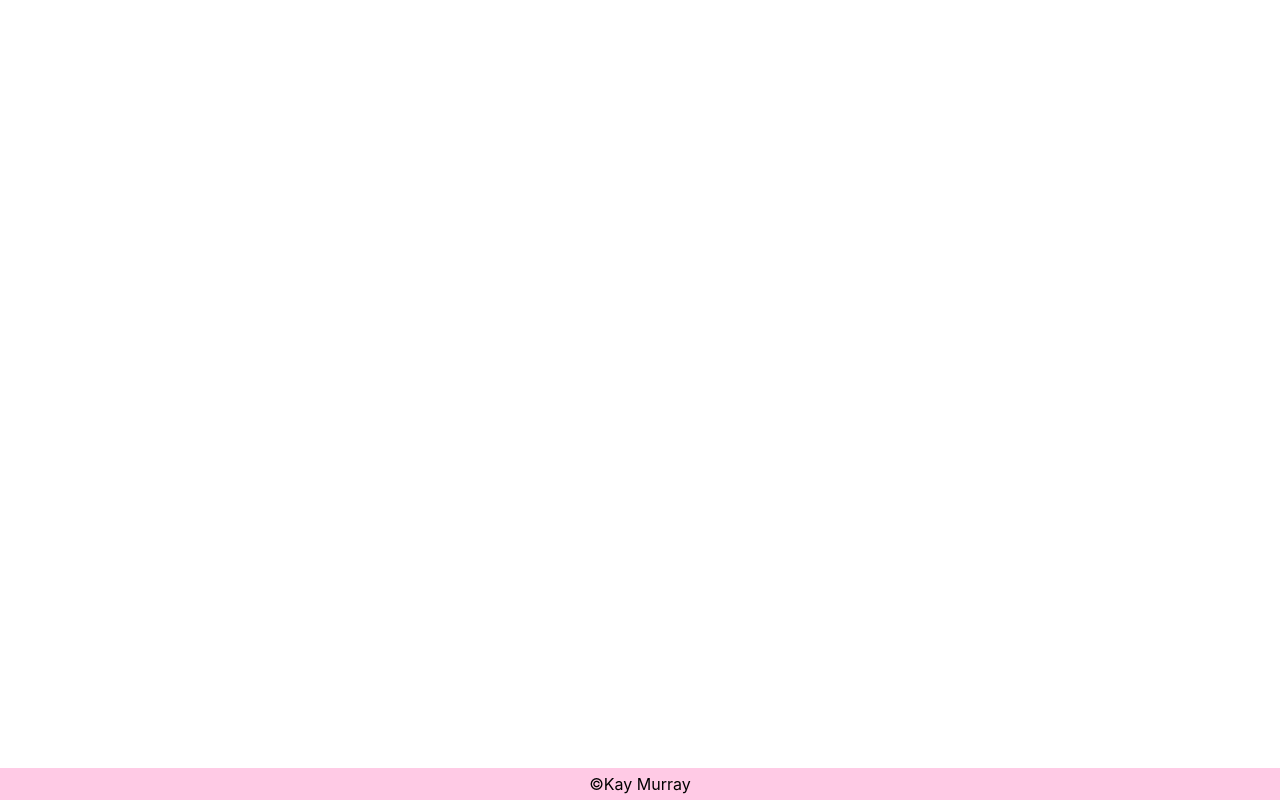
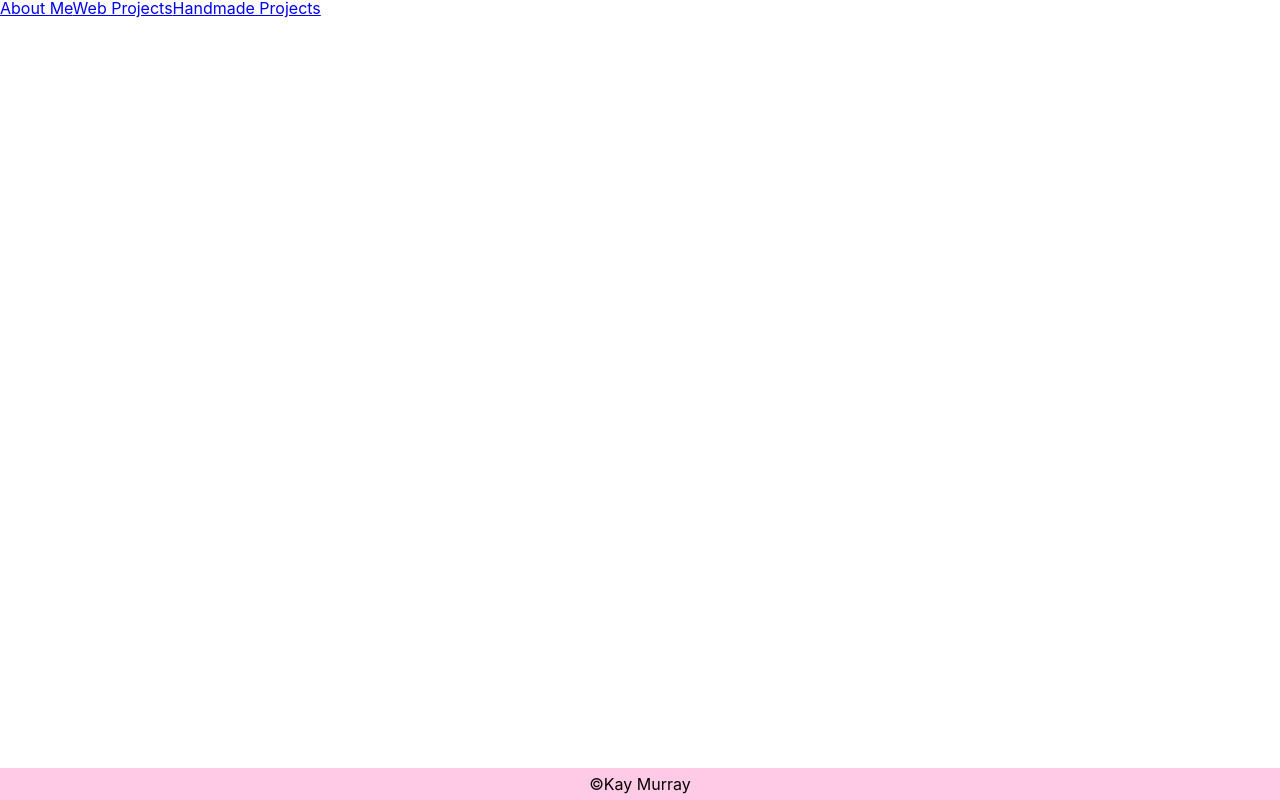
Before and after one commit to theykay/bubblegum, a React (Create React App) app: page / in a window 1280 px wide. Built offline with nearby package versions, Linux system fonts and the light colour scheme.

Commit message:
added links

```diff
--- a/src/Components/Header/Header.jsx
+++ b/src/Components/Header/Header.jsx
@@ -8,6 +8,9 @@ const Header = () => {
         {/* logo */}
         {/* <Menu /> */}
         {/*  */}
+        <a href="/">About Me</a>
+        <a href="/digital">Web Projects</a>
+        <a href="/handmade">Handmade Projects</a>
       </header>
     </>
   )
```
